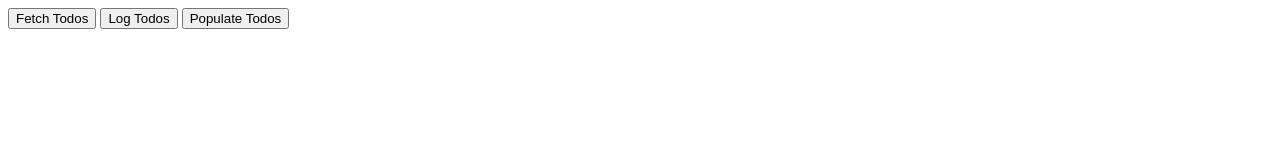
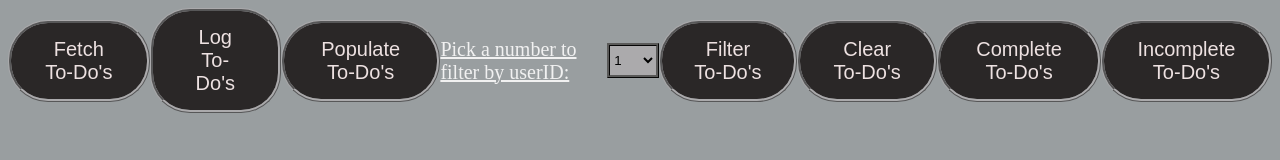
Before and after one commit to artjmaria/Dummy-Data-Todo-List, a plain HTML site: page index.html in a window 1280 px wide. Drawn offline with Linux system fonts and the light colour scheme.

Commit message:
final edits and function checks

```diff
--- a/index.html
+++ b/index.html
@@ -5,19 +5,48 @@
     <meta charset="UTF-8">
     <meta http-equiv="X-UA-Compatible" content="IE=edge">
     <meta name="viewport" content="width=device-width, initial-scale=1.0">
-    <script src="./scripts.js"></script>
+    <link rel="stylesheet" href="./styles.css">
+
     <title>Dummy Data To-Do List</title>
 </head>
 
 <body>
 
-    <button onclick="fetchTodos()">Fetch Todos</button>
-    <button onclick="logTodos()">Log Todos</button>
-    <button onclick="populateTodos()">Populate Todos</button>
+    <div class='button-container'>
+        <button onclick="fetchTodos()">Fetch To-Do's</button>
+        <button onclick="logTodos()">Log To-Do's</button>
+        <button onclick="populateTodos()">Populate To-Do's</button>
+
+
+        <label for="pickId">Pick a number to filter by userID:</label>
+        <select name="dropdown" id="dropdown">
+
+            <option value="1">1</option>
+            <option value="2">2</option>
+            <option value="3">3</option>
+            <option value="4">4</option>
+            <option value="5">5</option>
+            <option value="6">6</option>
+            <option value="7">7</option>
+            <option value="8">8</option>
+            <option value="9">9</option>
+            <option value="10">10</option>
+        </select>
+        <button onclick="filterTodos()">Filter To-Do's</button>
+        <button onclick="clearTodos()">Clear To-Do's</button>
+        <button onclick="completeTodos()">Complete To-Do's</button>
+        <button onclick="incompleteTodos()">Incomplete To-Do's</button>
+    </div>
+
+
     <ol id="todo-list">
         <!-- LIs will go here -->
     </ol>
 
+
+
+    <script src="./scripts.js"></script>
+
 </body>
 
 </html>
--- a/scripts.js
+++ b/scripts.js
@@ -1,61 +1,33 @@
-    // We'll pre-populate this array with a couple objects just so it's not undefined if your internet connection isn't working properly.
-
-    let arrayOfTodos = [{
-        "userId": 1,
-        "id": 1,
-        "title": "delectus aut autem",
-        "completed": false
-      },
-      {
-        "userId": 1,
-        "id": 2,
-        "title": "quis ut nam facilis et officia qui",
-        "completed": false
-      },
-      {
-        "userId": 1,
-        "id": 3,
-        "title": "fugiat veniam minus",
-        "completed": false
-      },
-      {
-        "userId": 1,
-        "id": 4,
-        "title": "et porro tempora",
-        "completed": true
-      }
-    ]
-
+let arrayOfTodos = [];
 
 
 const fetchTodos = () => {
   fetch('https://jsonplaceholder.typicode.com/todos')
     .then((response) => response.json())
-        .then((json) => arrayOfTodos = json)
+    .then((data) => arrayOfTodos = data)
 }
-
 
 const logTodos = () => {
   console.log(arrayOfTodos);
-      // console.log(arrayOfTodos[0].userId) // => 1
-      // console.log(arrayOfTodos[1].userId) // => 1
-      // console.log(arrayOfTodos[2].userId) // => 1
-      // console.log(arrayOfTodos[3].userId) // => 1
-
 }
 
-    const populateTodos = () => {
-      for (let i = 0; i < arrayOfTodos.length; i++) {
+// =============================================================================
+// ALTERNATE WAY #1
 
+// const populateTodos = () => {
+//   for (let i = 0; i < arrayOfTodos.length; i++) {
 
-        const olList = document.getElementById('todo-list')
-        const li = document.createElement('li')
-        const textNode = document.createTextNode(arrayOfTodos[i].title)
-        olList.appendChild(li)
-        li.appendChild(textNode)
+//     const olList = document.getElementById('todo-list')
+//     const li = document.createElement('li')
+//     const textNode = document.createTextNode(arrayOfTodos[i].title)
+//     olList.appendChild(li)
+//     li.appendChild(textNode)
 
-      }
-    }
+//   }
+// }
+// =================================================================================
+
+// ALTERNATE WAY #2
 
 // (ADDITIONAL PRACTICE CODE/ ALTERNATIVE WAY TO APPROACH PROBLEM)
 
@@ -71,7 +43,6 @@
 //   tdList.innerHTML = lis
 // }
 
-
 // const populateTodos = () => {
 //   const tdList = document.getElementById('todo-list')
 //   const li = document.createElement('li')
@@ -80,22 +51,99 @@
 //   li.appendChild(textNode)
 
 // }
+// =========================================================================================
+
+const populateTodos = () => {
+
+  document.getElementById("todo-list").innerHTML = "";
+
+  for (let i = 0; i < arrayOfTodos.length; i++) {
 
 
+    const listMain = document.getElementById("todo-list");
+
+    const newItem = document.createElement("li");
+
+    const newData = document.createTextNode(arrayOfTodos[i].title);
+
+    newItem.appendChild(newData);
+    listMain.appendChild(newItem);
+
+    if (arrayOfTodos[i].completed === false) {
+      newItem.style.color = 'red';
+    } else {
+      newItem.style.textDecoration = "line-through";
+    }
+  }
+}
+
+const clearTodos = () => {
+  document.getElementById("todo-list").innerHTML = "";
+}
+
+const filterTodos = () => {
+
+  document.getElementById("todo-list").innerHTML = "";
+
+  const idNumber = document.getElementById("dropdown").value;
+  console.log(idNumber);
+
+  const filteredArray = arrayOfTodos.filter(todo => todo.userId == idNumber);
+  console.log(filteredArray);
 
 
+  for (let i = 0; i < filteredArray.length; i++) {
 
+    const listMain = document.getElementById("todo-list");
 
-    // // const words = ['ray', 'limitless', 'elite', 'exuberant', 'devotion', 'presence', 'great'];
+    const newItem = document.createElement("li");
 
-    // // const result = words.filter(word => word.length > 6);
+    const newData = document.createTextNode(filteredArray[i].title);
 
-    // // console.log(result);
-    // // Try it yourself, paste this into your browser's console, repl.it, or in a new repo and let it fly
+    newItem.appendChild(newData);
+    listMain.appendChild(newItem);
 
-    // const form = document.querySelector("form")
-    // form.addEventListener("submit", e => {
-    //     e.preventDefault();
+  }
+}
 
-    // ol.innerHTML = ""
-    // })
+const completeTodos = () => {
+
+  document.getElementById("todo-list").innerHTML = "";
+
+  const filteredArray = arrayOfTodos.filter(todo => todo.completed === true);
+  console.log(filteredArray);
+
+  for (let i = 0; i < filteredArray.length; i++) {
+
+    const listMain = document.getElementById("todo-list");
+
+    const newItem = document.createElement("li");
+    newItem.style.textDecoration = "line-through";
+
+    const newData = document.createTextNode(filteredArray[i].title);
+
+    newItem.appendChild(newData);
+    listMain.appendChild(newItem);
+  }
+}
+
+const incompleteTodos = () => {
+
+  document.getElementById("todo-list").innerHTML = "";
+
+  const filteredArray = arrayOfTodos.filter(todo => todo.completed === false);
+  console.log(filteredArray);
+
+  for (let i = 0; i < filteredArray.length; i++) {
+
+    const listMain = document.getElementById("todo-list");
+
+    const newItem = document.createElement("li");
+    newItem.style.color = 'red';
+
+    const newData = document.createTextNode(filteredArray[i].title);
+
+    newItem.appendChild(newData);
+    listMain.appendChild(newItem);
+  }
+}
--- /dev/null
+++ b/styles.css
@@ -0,0 +1,55 @@
+html {
+    height: 100%;
+    width: 100%;
+}
+
+body {
+    background-color: #999ea0
+}
+
+#todo-list {
+
+    font-size: 15pt;
+    font-style: italic;
+    font-weight: bold;
+    margin: 35pt;
+    font-family: 'Lucida Sans', 'Lucida Sans Regular', 'Lucida Grande', 'Lucida Sans Unicode', Geneva, Verdana, sans-serif;
+    line-height: 1.7;
+}
+
+button {
+    text-align: center;
+    color: rgb(237, 225, 225);
+    background-color: #2a2727;
+    border-radius: 40px;
+    font-size: 20px;
+    padding: 15px 30px;
+    text-decoration: none;
+    border: 3px ridge rgb(171, 170, 172);
+    justify-content: center;
+}
+
+.button-container {
+    display: flex;
+    flex-direction: row;
+    align-items: center;
+    justify-content: space-around;
+}
+
+button:hover {
+    background-color: rgb(17, 16, 17);
+    color: rgb(227, 91, 86);
+}
+
+label {
+    color: #f1f1f1;
+    font-size: 20px;
+    text-decoration: underline;
+}
+
+#dropdown {
+    background-color: rgb(171, 170, 172);
+    width: 80px;
+    height: 35px;
+    border: 3px ridge rgb(90, 90, 89);
+}
```
Lines whose indentation alone changed are shown as unchanged.
